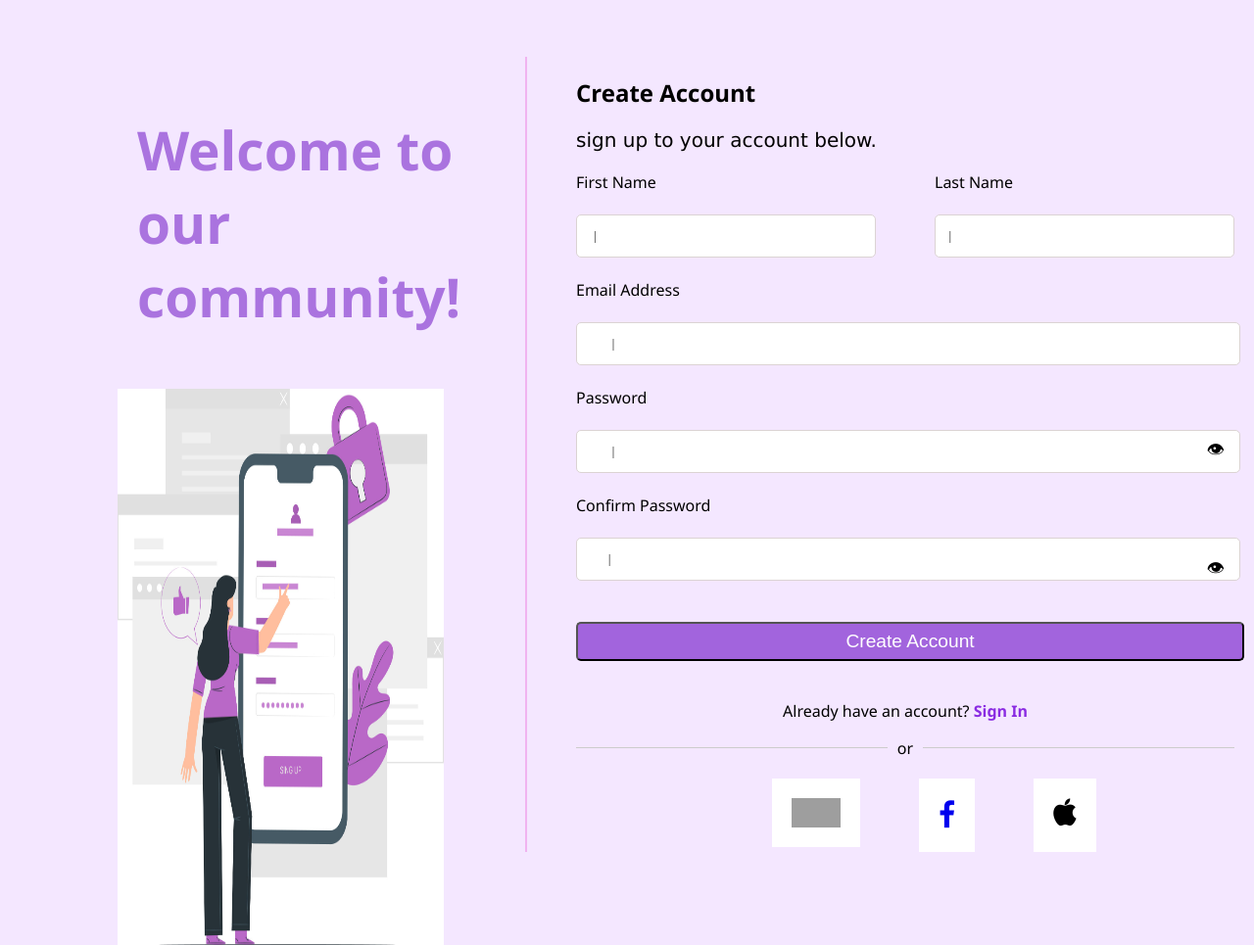
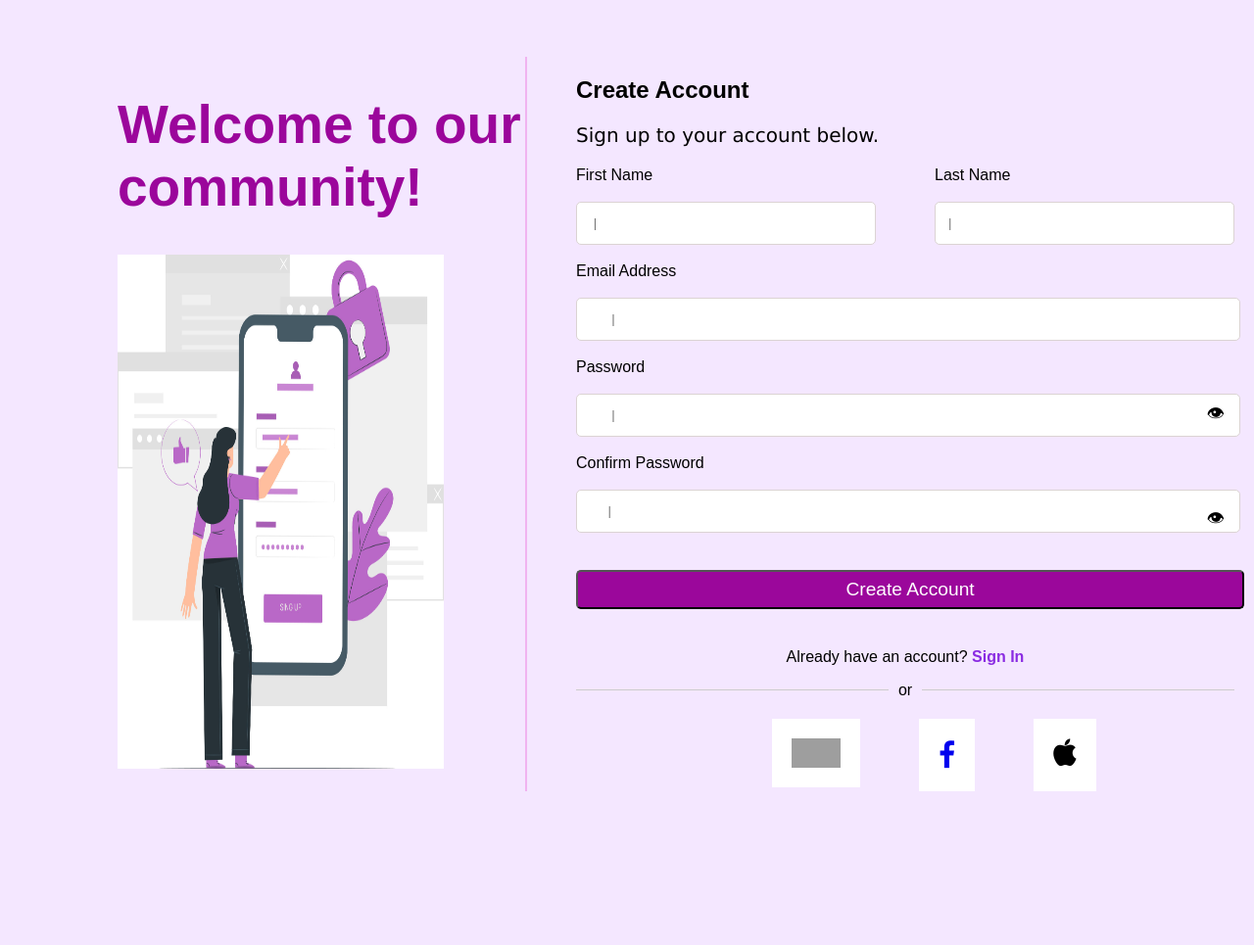
Before and after one commit to kevineumutoni/CSS-Box-Model-assignment, a plain HTML site: page index.html in a window 1280 px wide. Shown: the whole page at 98% size. After the commit the page ends 808 px from the top, so only its background shows below. Drawn offline with Linux system fonts and the light colour scheme; grey boxes are pictures that could not be loaded.

Commit message:
css styling

```diff
--- a/index.html
+++ b/index.html
@@ -19,7 +19,7 @@
         <!-- A div that will hold the create account part -->
         <div class="account-creation">
             <h2>Create Account</h2>
-            <p class="sign-up">sign up to your account below.</p>
+            <p class="sign-up">Sign up to your account below.</p>
             <form>
                 <!-- Section for creating a first name and last name in Flex display. -->
                 <div class="first">
--- a/style.css
+++ b/style.css
@@ -7,7 +7,8 @@ body{
     padding-top: 50px;
     background-color: rgb(244, 231, 255);
     margin-right: 20px;
-    font-family: 'Segoe UI', Tahoma, Geneva, Verdana, sans-serif;
+    font-family: Arial, Helvetica, sans-serif;
+    font-style: helvetica;
 
 
 }
@@ -16,10 +17,11 @@ This is the style for the only header saying Welcome to the community
 */
 
 h1{
-    color: rgb(170, 115, 223);
+    color: rgb(155, 6, 155);
     font-size: 55px;
     font-weight:200px;
-    padding: 20px;
+    padding: 0px;
+
 
 
 
@@ -71,6 +73,8 @@ This is the style for the sign-up word on button
 .sign-up{
     font-size: 20px;
     font-family: Verdana, Geneva, Tahoma, sans-serif;
+    font-weight: 40px;
+
 }
 /*
 This is the style for the  only email width
@@ -94,7 +98,7 @@ This is the style for the confirm password input
 This is the style for the button
 */
 #button{
-    background-color: rgb(162, 100, 221);
+    background-color: rgb(155, 7, 155);
     color: white;
     width:101.5%;
     height:40px;
@@ -198,6 +202,7 @@ This is for styling an eye inside a box on password*/
     font-size: 18px;
     user-select: none;
     pointer-events: none;
+
 }
 
 .account-creation{
```
